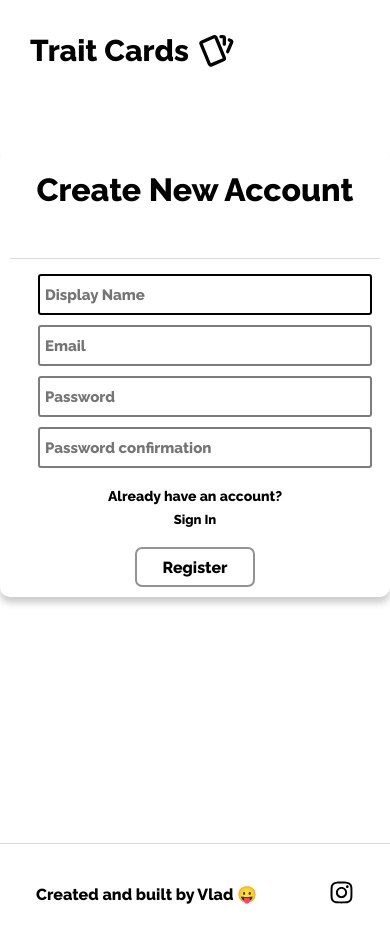
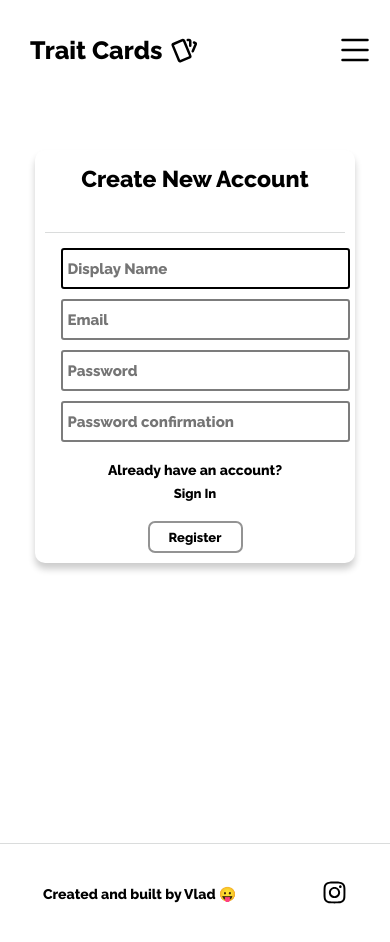
Before and after one commit to wwsqlld/data-app-vite, a React (Vite) app: page /register in a window 390 px wide. Built offline with nearby package versions, Linux system fonts and the light colour scheme.

Commit message:
adapting 1

```diff
--- a/src/App.css
+++ b/src/App.css
@@ -53,6 +53,17 @@ body::-webkit-scrollbar-thumb {
   align-items: center;
   box-shadow: 0 6px 7px rgba(0, 0, 0, .2);
   border-radius: 10px;
+}
+
+.sign-in-title {
+  margin: 20px 0px 10px 0px;
+  font-size: 32px;
+}
+
+#create-new-acc-title {
+  font-size: 32px;
+  margin-bottom: 40px;
+  margin-top: 15px;
 }
 
 .auth-cont1 {
@@ -836,7 +847,7 @@ body::-webkit-scrollbar-thumb {
 }
 
 .gt-cont-if {
-  width: 100%;
+  width: 400px;
   height: fit-content;
   display: flex;
   justify-content: flex-start;
@@ -904,33 +915,7 @@ body::-webkit-scrollbar-thumb {
 }
 
 
-@media screen and (max-width: 700px) {
 
-  .google-auth p {
-    font-size: 15px;
-  }
-
-  .auth-cont2 p {
-    font-size: 15px;
-  }
-
-  .home-container {
-    width: 80vw;
-    height: fit-content;
-  }
-
-  .txt-data-user {
-    font-size: 15px;
-  }
-
-  .profile-img {
-    width: 70px;
-    height: 70px;
-  }
-
-
-
-}
 
 
 
@@ -950,7 +935,38 @@ body::-webkit-scrollbar-thumb {
     background-color: white;
     display: flex;
     justify-content: space-between;
+    align-items: center;
 }
+
+.nav-cont-adap {
+  top: 0px;
+  left: 0px;
+  position: absolute;
+  width: 100vw;
+  height: 100vh;
+  display: flex;
+  justify-content: flex-start;
+  align-items: flex-start;                                      ;
+  color: black;
+  gap: 10px;
+  background-color: white;
+  z-index: 56;
+  padding: 80px 0px 0px 30px;
+
+}
+
+.adap-list {
+  width: fit-content;
+  height: fit-content;
+  display: flex;
+  flex-direction: column;
+  justify-content: flex-start;
+  z-index: 57;
+  gap: 25px;
+  margin-left: 10px;
+}
+
+
 
 .logo-cont {
     width: fit-content;
@@ -974,7 +990,6 @@ body::-webkit-scrollbar-thumb {
     display: flex;
     justify-content: flex-end;
     align-items: flex-start;
-    padding-top: 40px;
     margin-right: 20px;
 }
 
@@ -987,9 +1002,10 @@ body::-webkit-scrollbar-thumb {
     align-items: center;
     margin-left: 5px;
     width: 130px;
-    height: 100%;
-    color: white;
+    height: fit-content;
+    color: black;
     font-size: 17px;
+    padding: 15px 0px 15px 0px;
 }
 
 .nav-btn p {
@@ -1055,6 +1071,10 @@ body::-webkit-scrollbar-thumb {
     transition: opacity 300ms, transform 300ms;
 }
 
+.nav-list {
+  display: none;
+}
+
 
 
 
@@ -1080,7 +1100,65 @@ body::-webkit-scrollbar-thumb {
     display: none;
 }
 
-@media screen and (max-width: 700px) {
+@media screen and (max-width: 1000px) {
+
+  .nav-btn {
+    font-size: 19px;
+  }
+
+  .auth-container {
+    width: 360px;
+  }
+
+  .get-started-container {
+    width: fit-content;
+    justify-content: center;
+  }
+
+  .gt-cont-if {
+    width: 270px;
+  }
+
+  .gt-cont-if p {
+    font-size: 25px;
+  }
+
+  .gt-cont-img {
+    max-width: 350px;
+  }
+
+  .get-btn-link {
+    width: 140px;
+    height: 45px;
+    font-size: 14px;
+  }
+
+
+
+}
+
+
+@media screen and (max-width: 740px) {
+
+  .home-container {
+    width: 80vw;
+    height: fit-content;
+  }
+
+  .footer p {
+    font-size: 14px;
+  }
+
+  #logo-txt {
+    font-size: 27px
+  }
+
+  .logo-png {
+    width: 35px;
+    height: 35px;
+  }
+
+
   #listOpButton {
     display: block;
   }
@@ -1089,8 +1167,119 @@ body::-webkit-scrollbar-thumb {
     display: block;
   }
 
-    .nav-btn {
+  .nav-cont {
     display: none;
   }
 
+  .nav-cont-adap {
+    display: flex;
   }
+
+  .nav-list {
+    display:flex;
+    margin-right: 15px;
+    z-index: 100;
+  }
+
+  .nav-btn {
+    font-size: 21px;
+    align-items: flex-start;
+    padding: 5px 5px 5px 5px;
+    width: fit-content;
+  }
+
+
+
+  .auth-container {
+    width: 340px;
+  }
+
+  .sign-in-title {
+    font-size: 26px;
+  }
+
+  .google-auth {
+    height: fit-content;
+    padding: 6px 8px 7px 8px;
+  }
+
+  .google-auth svg {
+    width: 35px;
+    height: 35px;
+  }
+
+  .dat-inp {
+    width: 290px;
+  }
+
+  .sign-btn {
+    width: 100px;
+    height: 35px;
+    font-size: 14px;
+  }
+
+  #create-new-acc-title {
+    font-size: 27px;
+  }
+
+
+
+
+
+
+
+
+
+  }
+
+  @media screen and (max-width: 550px) {
+
+
+
+  #logo-txt {
+    font-size: 25px
+  }
+
+  .logo-png {
+    width: 30px;
+    height: 30px;
+  }
+
+
+  .auth-container {
+    width: 300px;
+  }
+
+  .sign-in-title {
+    font-size: 23px;
+  }
+
+  .google-auth {
+    padding: 6px 8px 7px 8px;
+  }
+
+  .google-auth svg {
+    width: 32px;
+    height: 32px;
+  }
+
+  .dat-inp {
+    width: 275px;
+  }
+
+  .sign-btn {
+    width: 95px;
+    height: 32px;
+    font-size: 13px;
+  }
+
+  #create-new-acc-title {
+    font-size: 23px;
+  }
+
+
+
+  }
+  @media screen and (max-width: 450px) {
+
+  }
--- a/src/App.jsx
+++ b/src/App.jsx
@@ -20,7 +20,7 @@ function App() {
       <Route path='/create' element={<CreateData />} />
       <Route path='/auth' element={<Auth  />} />
       <Route path='/register' element={<Register  />} />
-      <Route path='/person/:id' element={ <IndPerson /> } /> */
+      <Route path='/person/:id' element={ <IndPerson /> } />
     </Routes>
     <Footer />
     </>
--- a/src/components/Navbar.jsx
+++ b/src/components/Navbar.jsx
@@ -1,11 +1,11 @@
-import React, { useState, useRef } from 'react';
+import React, { useState } from 'react';
 import { Link, NavLink } from 'react-router-dom';
 import {useCookies} from 'react-cookie';
 import { BsList } from "react-icons/bs";
 import { MdOutlineClose } from "react-icons/md";
 import { TbCards } from "react-icons/tb";
+import { motion, AnimatePresence } from "framer-motion";
 
-import { CSSTransition } from 'react-transition-group';
 
 
 const Navbar = () => {
@@ -13,25 +13,68 @@ const Navbar = () => {
 
     const [cookies] = useCookies(["access_token"]);
 
-    const [openMenu, setOpenMenu] = useState(false);
-    const [closeButt, setCloseButt] = useState(false);
+    const [isOpen, setIsOpen] = useState(false);
 
-    const nodeRef = useRef(null);
 
-    const changeVar = () => {
-        setOpenMenu(!openMenu)
-        setCloseButt(!closeButt)
+
+  const menuVars = {
+    initial: {
+      x: window.innerWidth,
+    },
+    animate: {
+      x: 0,
+      transition: {
+        duration: 1.1,
+      }
+    },
+    exit: {
+      x: window.innerWidth,
+      transition: {
+        duration: 0.7,
+      }
     }
+  }
 
-    const changeVatButt = () => {
-        setOpenMenu(false)
-        setCloseButt(false)
-    }
+
+  const handleClick = () => {
+    setIsOpen(!isOpen)
+  }
 
 
 
   return (
     <div className='navbar'>
+        <AnimatePresence>
+        {isOpen && (
+          <motion.div
+         variants={menuVars}
+         initial="initial"
+         animate="animate"
+         exit="exit"
+         className='nav-cont-adap'
+         >
+          <div className='adap-list'>
+            <NavLink to="/" onClick={() => handleClick()} className='nav-btn' style={{ textDecoration: 'none'}} >
+                {cookies.access_token ? (<p>Cards</p>) : (<p>Home</p>)}
+            </NavLink>
+            {cookies.access_token ?
+            <NavLink to="/create" onClick={() => handleClick()} className='nav-btn' style={{ textDecoration: 'none'}} >
+                <p>Create</p>
+            </NavLink>
+            :
+             <></>
+            }
+
+            <NavLink to="/auth" onClick={() => handleClick()} className='nav-btn' style={{ textDecoration: 'none'}} >
+                {cookies.access_token ? (<p>Account</p>) : (<p>Sign In</p>)}
+            </NavLink>
+          </div>
+        </motion.div>
+      )}
+      </AnimatePresence>
+
+
+
         <div className='logo-cont'>
             <p id='logo-txt'>Trait Cards</p>
             <TbCards color='black' className='logo-png'/>
@@ -47,35 +90,15 @@ const Navbar = () => {
              :
              <></>
              }
-
             <Link to="/auth" className='nav-btn' style={{ textDecoration: 'none'}} >
                 {cookies.access_token ? (<p>Account</p>) : (<p>Sign In</p>)}
             </Link>
-            {closeButt ? (
-                <MdOutlineClose id='closeButton' onClick={() => changeVar()}/>
+        </div>
+        {!isOpen ? (
+            <BsList className='nav-list' size={40} onClick={() => handleClick()} />
             ) : (
-                <BsList id='listOpButton' onClick={() => setOpenMenu(!openMenu)}/>
-            )}
-
-        </div>
-        {/* <CSSTransition
-        in={openMenu}
-        nodeRef={nodeRef}
-        timeout={300}
-        classNames="nav-open-menu"
-        unmountOnExit
-        // onEnter={() => setShowButton(false)}
-        // onExited={() => setShowButton(true)}
-        >
-           <div className='nav-open-menu'>
-                <Link to="/" className='nav-btn-menu' style={{ textDecoration: 'none'}} onClick={() => changeVatButt()} ><p>Home</p></Link>
-                <Link to="/create" className='nav-btn-menu' style={{ textDecoration: 'none'}} onClick={() => changeVatButt()}><p>Create Data</p></Link>
-                <Link to="/auth" className='nav-btn-menu' style={{ textDecoration: 'none'}} onClick={() => changeVatButt()} >
-                    {cookies.access_token ? (<p>Account</p>) : (<p>Sign In</p>)}
-                </Link>
-            </div>
-
-        </CSSTransition> */}
+            <MdOutlineClose className='nav-list' size={40} onClick={() => handleClick()}/>
+        )}
     </div>
   )
 }
--- a/src/pages/Auth.jsx
+++ b/src/pages/Auth.jsx
@@ -126,8 +126,7 @@ export const Auth = () => {
             ) : (
 
             <div className='auth-container'>
-                <h1 style={{ margin: '20px 0px 10px 0px' }}>Sign In</h1>
-
+                <p className='sign-in-title'>Sign In</p>
                 <div className='auth-cont1'>
                     <div className='google-auth' onClick={signInWithGoogle}>
                         <FcGoogle size='40px' style={{ marginTop: '4px' }} />
@@ -135,9 +134,9 @@ export const Auth = () => {
                 </div>
 
                 <div className='auth-cont2'>
-                    <input  placeholder='Email' className='dat-inp' type='text' onChange={(e) => setEmail(e.target.value)} />
+                    <input  placeholder='Email' className='dat-inp' type='text' onChange={(e) => setEmail(e.target.value)} autofocus />
                     <div className='input-pass-cont'>
-                        <input placeholder='Password'  className='dat-inp' type={!showPass ? ('password') : ('text')} onChange={(e) => setPassword(e.target.value)}></input>
+                        <input placeholder='Password'  className='dat-inp' type={!showPass ? ('password') : ('text')} onChange={(e) => setPassword(e.target.value)} autofocus/>
                         <div className='show-hide-pass-cont' onClick={() => setShowPass(!showPass)}>
                             {!showPass ? (
                                 <FaEye size={20}/>
@@ -152,7 +151,7 @@ export const Auth = () => {
                         <Link to='/register' className='link-btn-wr' >Register</Link>
                     </div>
 
-                    <button className='sign-btn' type='submit' onClick={signInWithEmail}>Log In</button>
+                    <button className='sign-btn' onClick={signInWithEmail}>Log In</button>
                 </div>
             </div>
             )}
--- a/src/pages/Register.jsx
+++ b/src/pages/Register.jsx
@@ -209,7 +209,7 @@ export const Register = () => {
 
             <div className='auth-container'>
 
-                <h1 style={{ marginBottom: '50px' }}>Create New Account</h1>
+                <p id='create-new-acc-title'>Create New Account</p>
                 <div className='auth-cont2'>
                     <div className='inp-container'>
                         <div className='simulat-cont'></div>
```
Also changed, not shown: src/components/ProfilePage.jsx (+11 -13 lines). Lines whose indentation alone changed are shown as unchanged.
